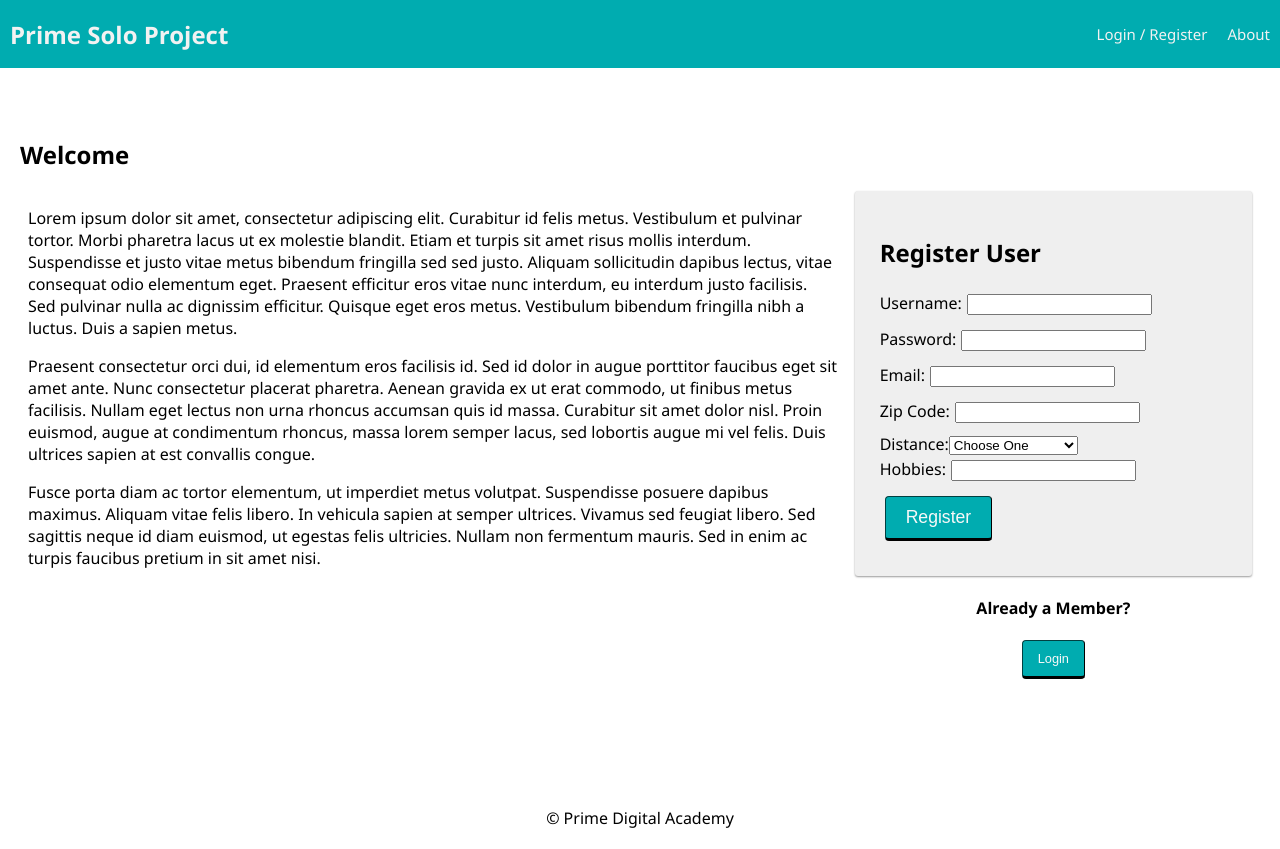
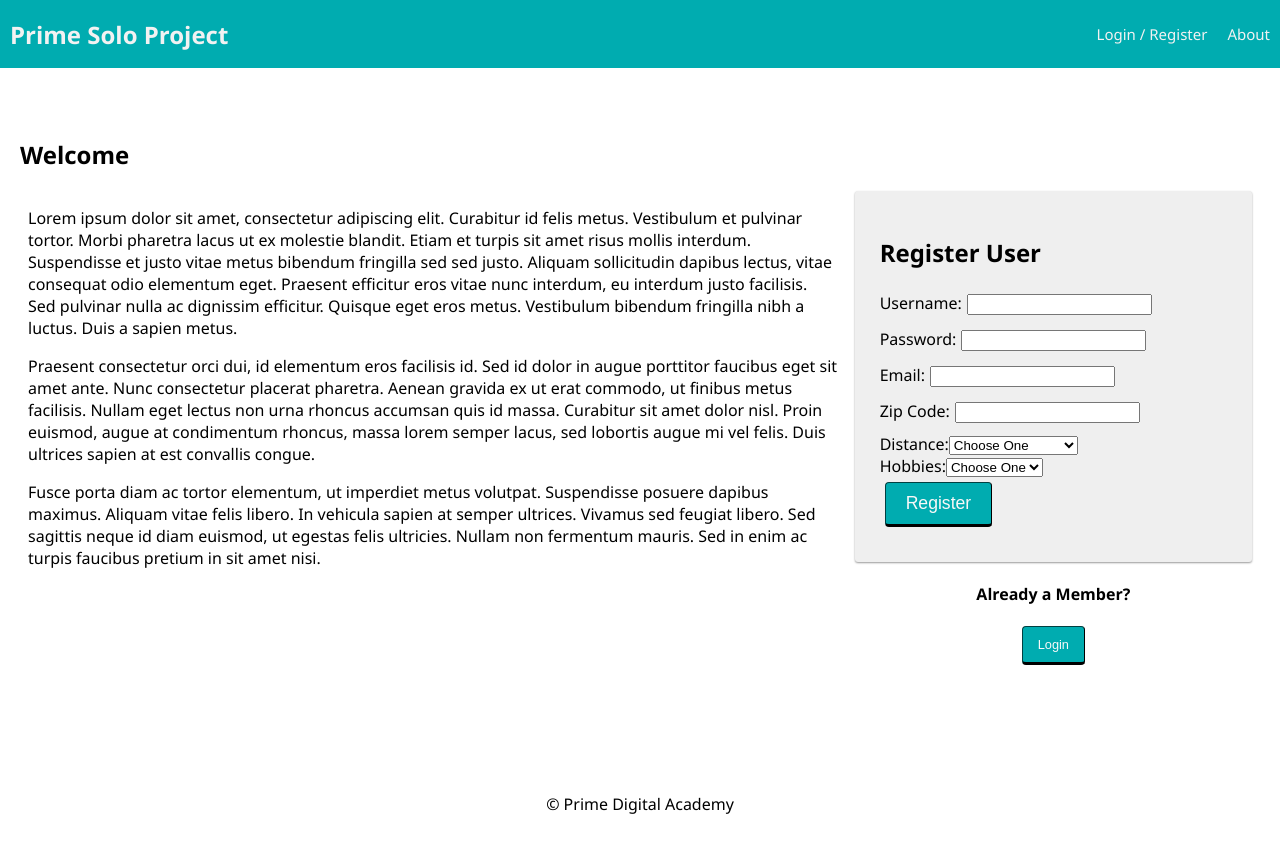
Before and after one commit to Manxiong26/do-this, a React (Create React App) app: page /user#/home in a window 1280 px wide. Built offline with nearby package versions, Linux system fonts and the light colour scheme; no server answers.

Commit message:
changed hobbies input to select

```diff
--- a/src/components/RegisterForm/RegisterForm.jsx
+++ b/src/components/RegisterForm/RegisterForm.jsx
@@ -1,7 +1,14 @@
-import React, { useState } from 'react';
+import React, { useState, useEffect } from 'react';
 import { useDispatch, useSelector } from 'react-redux';
 
 function RegisterForm() {
+
+    // make it so that the GET on get genres once as components loads
+    useEffect(() => {
+      //dispatch the saga
+      dispatch({ type: ''})
+  }, []);
+
   const [username, setUsername] = useState('');
   const [password, setPassword] = useState('');
   const [email, setEmail] = useState('');
@@ -105,13 +112,18 @@ function RegisterForm() {
       <div>
         <label htmlFor="hobbies">
           Hobbies:
-          <input
+          <select
             type="hobbies"
             name="hobbies"
             value={hobbies}
             required
             onChange={(event) => setHobbies(event.target.value)}
-          />
+          >
+            <option>Choose One</option>
+            <option>Outdoor</option>
+            <option>Indoor</option>
+
+          </select>
         </label>
       </div>
       <div>
--- a/src/redux/reducers/_root.reducer.js
+++ b/src/redux/reducers/_root.reducer.js
@@ -1,7 +1,7 @@
 import { combineReducers } from 'redux';
 import errors from './errors.reducer';
 import user from './user.reducer';
-import distance from './distance.reducer'
+import distance from './distance.reducer';
 
 // rootReducer is the primary reducer for our entire project
 // It bundles up all of the other reducers so our project can use them.
```
Also changed, not shown: src/components/Home/Home.jsx (deleted, +0 -9 lines), 1 other file (tests, documents, lock files or other folders).
